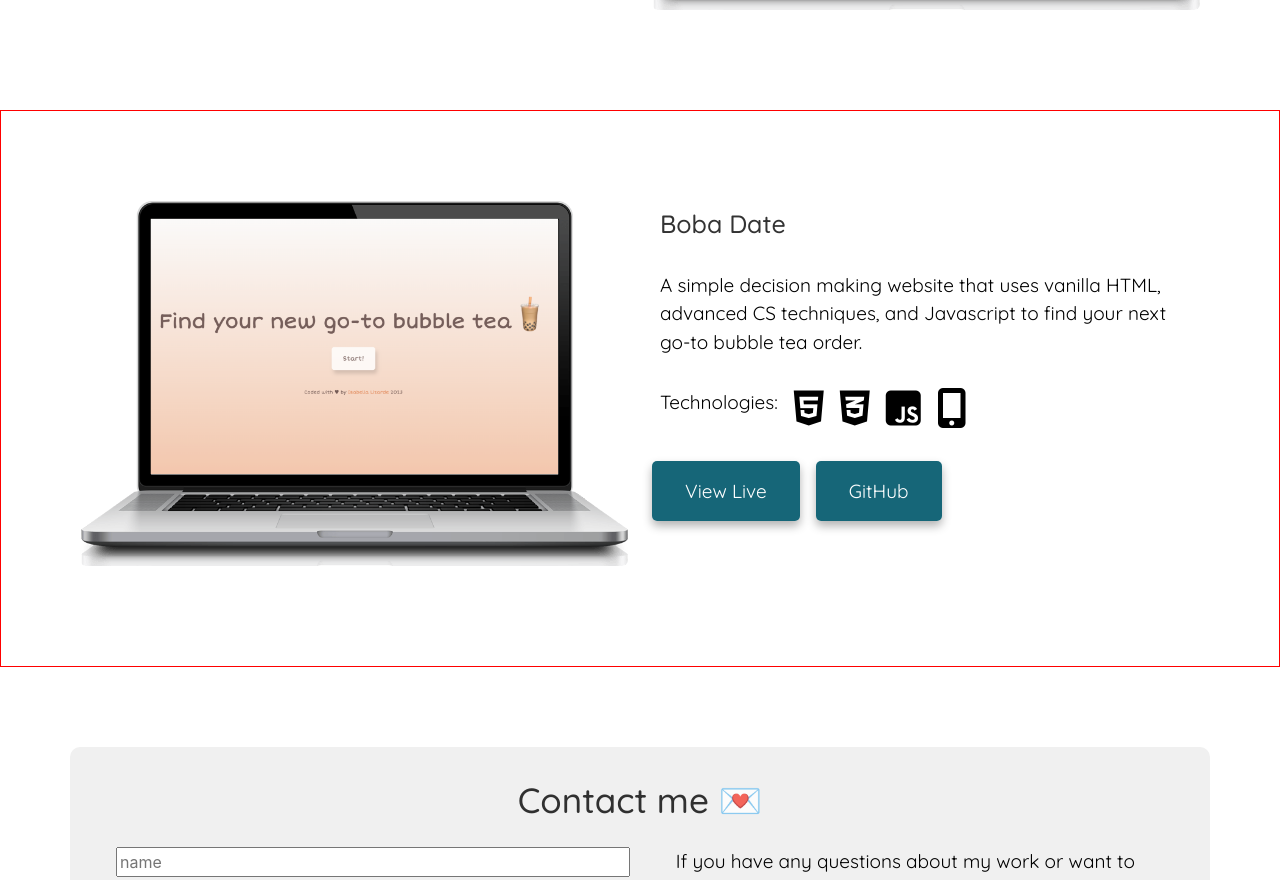
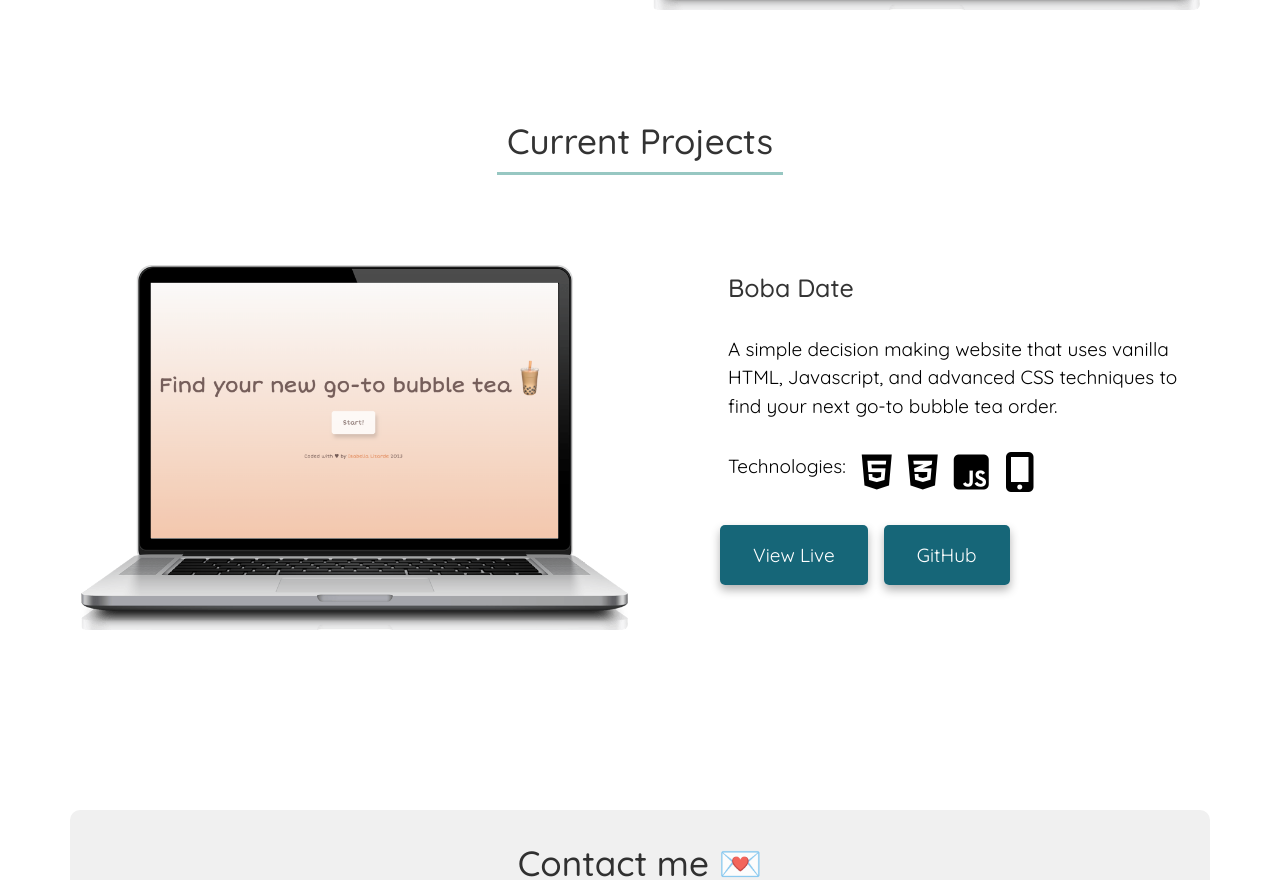
Before and after one commit to soybella/isabella-lizarde-portfolio, a React (Create React App) app: page / in a window 1280 px wide. Shown: the part 4067-4947 px from the top of the page. Built offline with nearby package versions, Linux system fonts and the light colour scheme; a web font is replaced by a local one.

Commit message:
Updated current projects section

```diff
--- a/src/CurrentProjects.css
+++ /dev/null
@@ -1,3 +0,0 @@
-.CurrentProjects {
-  border: 1px solid red;
-}
--- a/src/CurrentProjects.js
+++ b/src/CurrentProjects.js
@@ -1,10 +1,11 @@
 import React from "react";
 import bobaDateProject from "./images/boba-date-project.png";
-import "./CurrentProjects.css";
+import "./Projects.css";
 
 export default function CurrentProjects() {
   return (
     <div className="CurrentProjects">
+      <h2 className="header container text-center">Current Projects</h2>
       <div className="container projects-container">
         <div className="row">
           <div className="col-md-6 portfolio-project-image d-md-block">
@@ -17,9 +18,9 @@ export default function CurrentProjects() {
           <div className="responsive-project-description d-sm-block d-lg-none project-description pt-3">
             <h3 className="mt-3">Boba Date</h3>
             <p className="p-2 m-3 text-center">
-              A simple decision making website that uses vanilla HTML, advanced
-              CS techniques, and Javascript to find your next go-to bubble tea
-              order.
+              A simple decision making website that uses vanilla HTML,
+              Javascript, and advanced CSS techniques to find your next go-to
+              bubble tea order.
             </p>
             <div className="project-skills-icons pt-2">
               <ul className="d-flex p-0 justify-content-center">
@@ -67,9 +68,9 @@ export default function CurrentProjects() {
           <div className="col-lg-6 d-none d-lg-block project-description">
             <h3 className="p-2 mb-3 text-start">Boba Date</h3>
             <p className="p-2 m-0 text-start">
-              A simple decision making website that uses vanilla HTML, advanced
-              CS techniques, and Javascript to find your next go-to bubble tea
-              order.
+              A simple decision making website that uses vanilla HTML,
+              Javascript, and advanced CSS techniques to find your next go-to
+              bubble tea order.
             </p>
             <div className="project-skills-icons pt-4">
               <ul className="d-flex p-0 justify-content-start">
--- a/src/Projects.css
+++ b/src/Projects.css
@@ -24,7 +24,8 @@
 }
 
 .Projects .TravelProject .project-description,
-.Projects .DictionaryProject .project-description {
+.Projects .DictionaryProject .project-description,
+.Projects .CurrentProjects .project-description {
   padding-left: 80px;
   padding-right: 0;
 }
```
